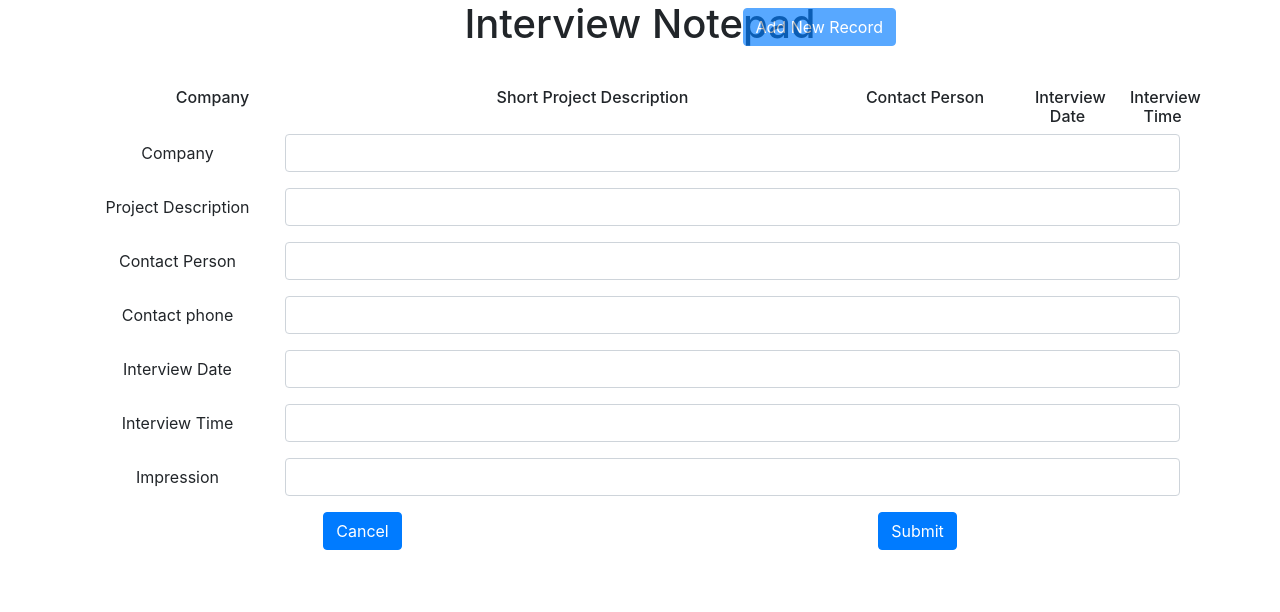
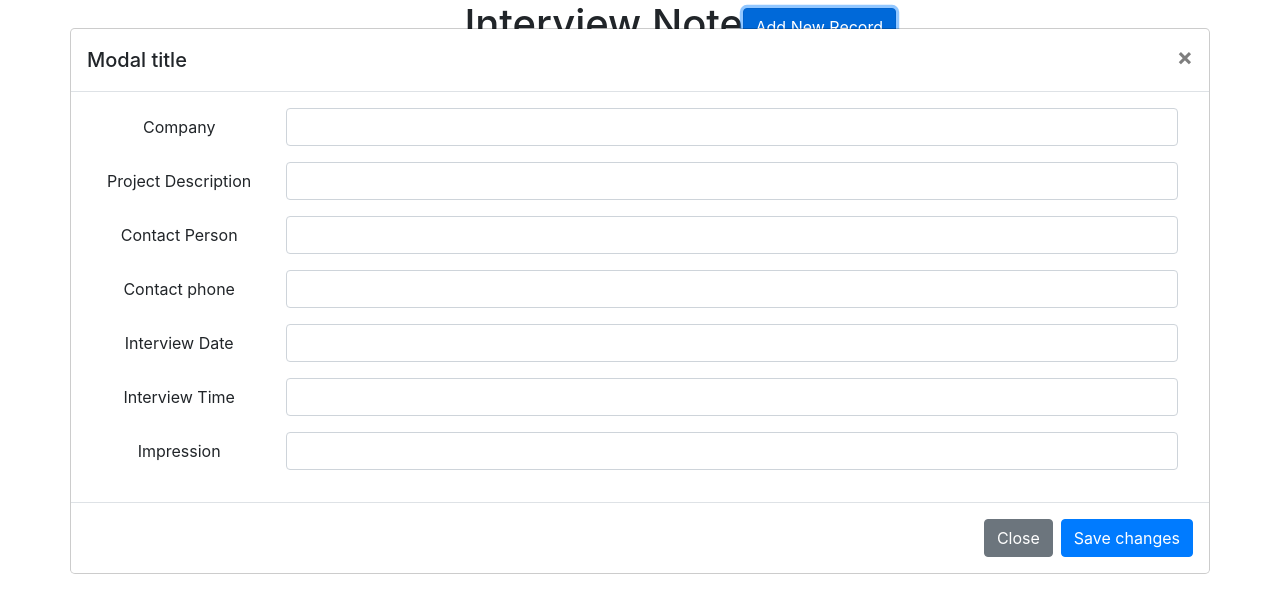
Before and after one commit to nikpopov/interview, a React (Create React App) app: page / in a window 1280 px wide. Both pictures are taken after a click on the button "Add New Record". Shown: the top 612 px of the page. Built offline with nearby package versions, Linux system fonts and the light colour scheme.

Commit message:
commit: formInput shifted to Modal

```diff
--- a/src/App.css
+++ b/src/App.css
@@ -32,3 +32,6 @@
 .pointer {
   cursor: pointer;
 }
+.show {
+  display: block;
+}
--- a/src/App.js
+++ b/src/App.js
@@ -3,15 +3,14 @@ import { uuid } from 'uuidv4';
 import './App.css';
 import Header from './components/Header';
 import TableList from './components/tableLayout/TableList';
-import FormInput from './components/FormInput';
 import ButtonAbsolute from './components/ButtonAbsolute';
-
+import Modal from './components/Modal/Modal';
 class App extends React.Component {
   constructor(props) {
     super(props);
     this.state = {
       list: [],
-      formIsOpen: false,
+      modalIsOpen: false,
       record: {}
     }
   }
@@ -36,32 +35,35 @@ class App extends React.Component {
 
   toggleModal = () => {
     this.setState({
-      formIsOpen: !this.state.formIsOpen
+      modalIsOpen: !this.state.modalIsOpen
     })
   }
 
   appendRecord = (data) => {
     if (data) {
-      debugger;
       let obj = {};
       if (!data.id) {
-        obj = Object.assign({}, data, { id: uuid() })
+        obj = { ...data, ...{id: uuid()}};
       } else {
-        obj = Object.assign({}, data);
+        obj = {...data};
       }
-      if (this.state.list.some(item => item.id.toString() === obj.id.toString())) {
-        const item = this.state.list.find(item => item.id.toString() === obj.id.toString());
-        const index = this.state.list.indexOf(item);
-        const newList = this.state.list.map(item => item);
-        newList.splice(index, 1, obj);
+      let item,
+        index = 0,
+        number = 0,
+        newList = [];
+      if (this.state.list.length && this.state.list.some(item => item.id.toString() === obj.id.toString())) {
+        item = this.state.list.find(item => item.id.toString() === obj.id.toString());
+        index = this.state.list.indexOf(item);
+        newList = this.state.list.map(item => item);
+        number = 1;
+      } else {
+        index = this.state.list.length;
+        newList = [...this.state.list];
+      }
+      newList.splice(index, number, obj);
         this.setState({
           list: newList
         })
-      } else {
-        this.setState({
-          list: this.state.list.push(obj)
-        })
-      }
     }
   }
 
@@ -69,7 +71,7 @@ class App extends React.Component {
     if (data) {
       this.setState({
         record: data,
-        formIsOpen: true
+        modalIsOpen: true
       })
     }
   }
@@ -86,8 +88,18 @@ class App extends React.Component {
     this.appendRecord(this.state.record);
     setTimeout(() => {
       localStorage.setItem('list', JSON.stringify(this.state.list));
-      this.setState({ record: {}})
+      this.setState({
+        record: {},
+        modalIsOpen: false
+      })
     }, 200);
+  }
+
+  closeModal = () => {
+    this.setState({
+      modalIsOpen: false,
+      record: {}
+    });
   }
 
   render() {
@@ -96,17 +108,17 @@ class App extends React.Component {
         <Header />
         <TableList
           list={this.state.list}
-          formIsOpen={this.state.formIsOpen}
+          modalIsOpen={this.state.modalIsOpen}
           onEditInterviewData={this.onEditInterviewData}
         />
-        {this.state.formIsOpen
-        ? <FormInput
-            record={this.state.record}
-            onValueChange={this.onValueChange}
-            onSubmitForm={this.onSubmitForm}
-          />
-        : null}
-        <ButtonAbsolute formIsOpen={this.state.formIsOpen} toggleModal={this.toggleModal}/>
+        <Modal
+          modalIsOpen={this.state.modalIsOpen}
+          closeModal={this.closeModal}
+          onValueChange={this.onValueChange}
+          record={this.state.record}
+          onSubmitForm={this.onSubmitForm}
+        />
+        <ButtonAbsolute modalIsOpen={this.state.modalIsOpen} toggleModal={this.toggleModal}/>
       </div>
     );
   }
--- /dev/null
+++ b/src/components/Modal/Modal.js
@@ -0,0 +1,39 @@
+import React from 'react';
+import classnames from 'classnames';
+import ModalHeader from './ModalHeader';
+import ModalBody from './ModalBody';
+import ModalFooter from './ModalFooter';
+
+const Modal = (props) => {
+  const { modalIsOpen, closeModal, onValueChange, record, onSubmitForm } = props;
+
+  return (
+    <div
+      className={classnames({
+        'fade': true,
+        'modal': true,
+        'show': modalIsOpen
+      })}
+      tabIndex="-1"
+      role="dialog"
+      area-hidden={!modalIsOpen ? 'true' : undefined}
+      area-modal={modalIsOpen ? 'true' : undefined}
+    >
+      <div className="modal-dialog modal-xl">
+        <div className="modal-content">
+          <ModalHeader />
+          <ModalBody
+            onValueChange={onValueChange}
+            record={record}
+          />
+          <ModalFooter
+            closeModal={closeModal}
+            onSubmitForm={onSubmitForm}
+          />
+        </div>
+      </div>
+    </div>
+  );
+}
+
+export default Modal;
--- a/src/components/FormInput.js
+++ b/src/components/Modal/ModalBody.js
@@ -1,13 +1,10 @@
 import React from 'react';
 
-const FormInput = (props) => {
-  const { onValueChange, record, onSubmitForm } = props;
-  console.log(props);
-
+const ModalBody = (props) => {
+  const { onValueChange, record } = props;
   return (
-    <div className='container'>
+    <div className="modal-body">
       <div className='col-12'>
-        <form>
         <div className='form-group row'>
           <label htmlFor='company' className='col-sm-2 col-form-label'>Company</label>
           <div className='col-sm-10'>
@@ -99,29 +96,9 @@ const FormInput = (props) => {
               />
             </div>
           </div>
-          <div className='form-group row'>
-            <div className='col-sm-6'>
-              <button
-                type='submit'
-                className='btn btn-primary'
-              >
-                Cancel
-              </button>
-            </div>
-            <div className='col-sm-6'>
-              <button
-                type='submit'
-                className='btn btn-primary'
-                onClick={onSubmitForm}
-              >
-                Submit
-              </button>
       </div>
     </div>
-        </form>
-      </div>
-    </div>
-  );
+  )
 }
 
-export default FormInput;
+export default ModalBody;
--- /dev/null
+++ b/src/components/Modal/ModalFooter.js
@@ -0,0 +1,27 @@
+import React from 'react';
+
+const ModalFooter = (props) => {
+  const { closeModal, onSubmitForm } = props;
+
+  return (
+    <div className="modal-footer">
+      <button
+        type="button"
+        className="btn btn-secondary"
+        data-dismiss="modal"
+        onClick={closeModal}
+      >
+        Close
+      </button>
+      <button
+        type="button"
+        className="btn btn-primary"
+        onClick={onSubmitForm}
+      >
+        Save changes
+      </button>
+    </div>
+  );
+}
+
+export default ModalFooter;
--- /dev/null
+++ b/src/components/Modal/ModalHeader.js
@@ -0,0 +1,19 @@
+import React from 'react';
+
+const ModalHeader = () => {
+  return (
+    <div className="modal-header">
+      <h5 className="modal-title">Modal title</h5>
+      <button
+        type="button"
+        className="close"
+        data-dismiss="modal"
+        aria-label="Close"
+      >
+        <span aria-hidden="true">&times;</span>
+      </button>
+    </div>
+  );
+}
+
+export default ModalHeader;
--- a/src/components/tableLayout/TableList.js
+++ b/src/components/tableLayout/TableList.js
@@ -3,14 +3,14 @@ import TableHeader from './TableHeader';
 import TableContent from './TableContent';
 
 function TableList(props) {
-  const { list, formIsOpen, onEditInterviewData } = props;
+  const { list, modalIsOpen, onEditInterviewData } = props;
 
   return (
     <div className='container fluid'>
       <TableHeader />
       {list && list.length
       ? <TableContent list={list} onEditInterviewData={onEditInterviewData}/>
-      : !formIsOpen && <div className='col-12'>There is no any data in your database</div>
+      : !modalIsOpen && <div className='col-12'>There is no any data in your database</div>
       }
     </div>
   );
```
Lines whose indentation alone changed are shown as unchanged.
